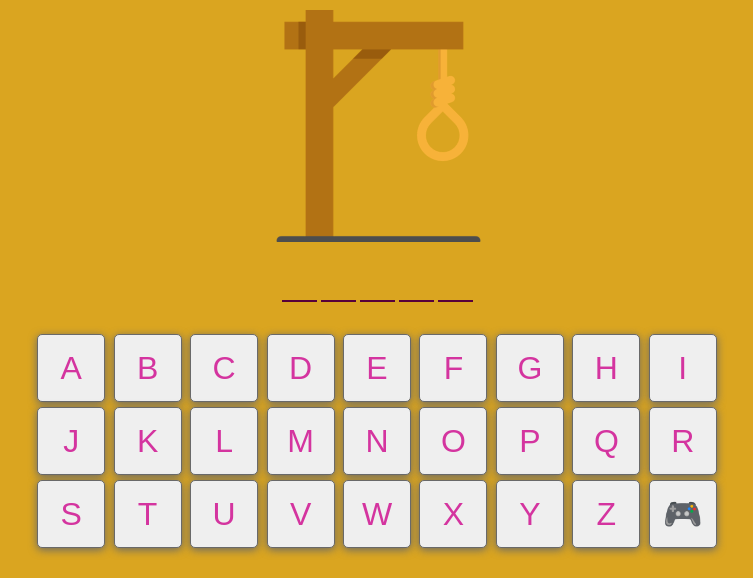
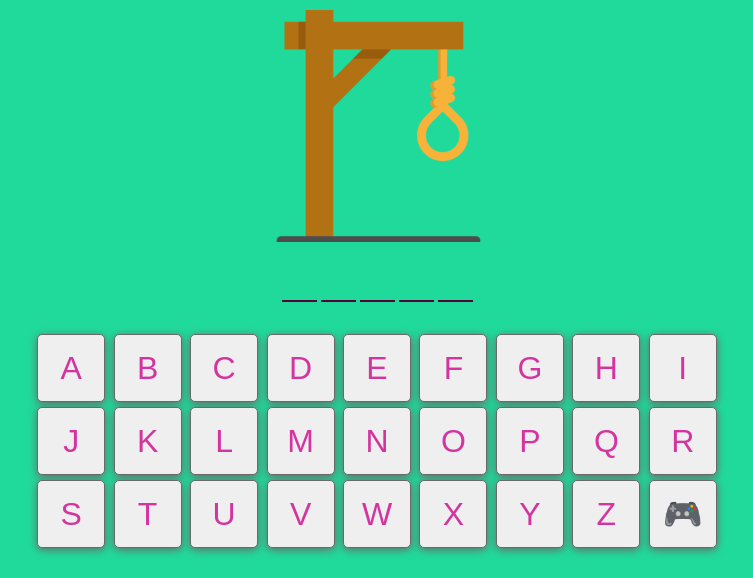
Before and after one commit to adrianabandeiradev/jogo-da-forca, a plain HTML site: page index.html in a window 1280 px wide. Shown: the top 578 px of the page, without its empty margins (263-1016 px from the left). Drawn offline with nearby package versions, Linux system fonts and the light colour scheme.

Commit message:
Update forca.css

```diff
--- a/css/forca.css
+++ b/css/forca.css
@@ -12,7 +12,7 @@ body{
     width: 100vw;
     height: 90vh;
     margin-top: 10px;
-    background-color: goldenrod;
+    background-color: rgb(32, 218, 156);
     font-family: 'Ubuntu', sans-serif;
 }
 
```
